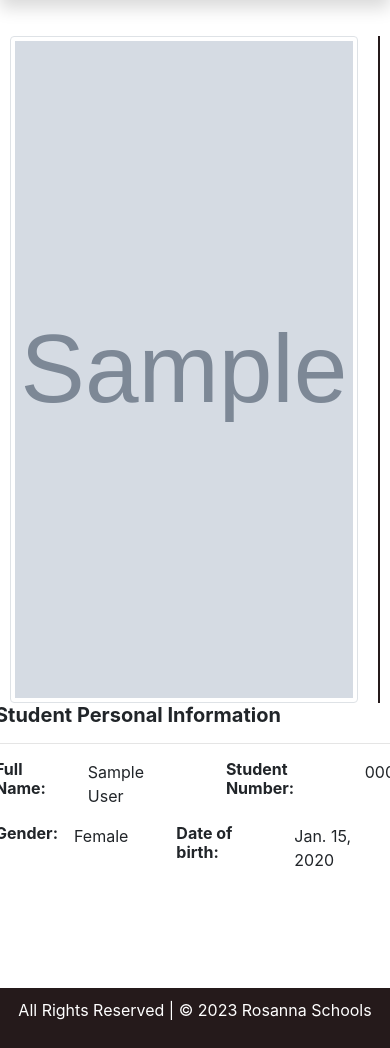
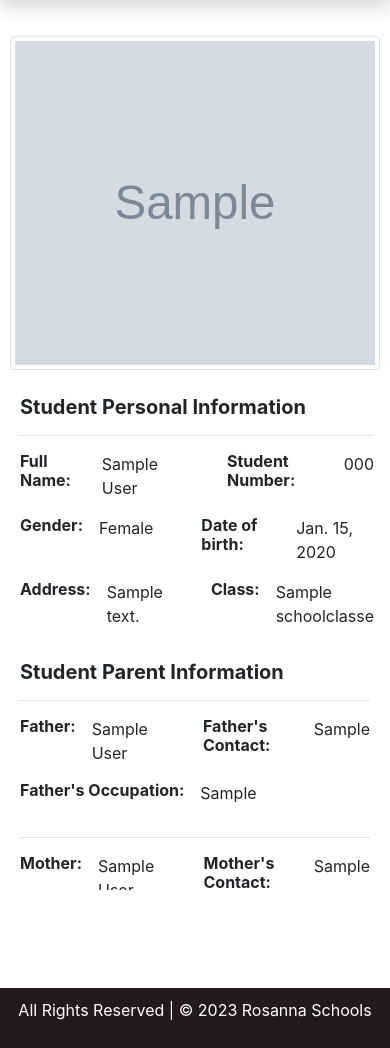
Before and after one commit to megateams/rosanna, a Django app: page /showstudent/000 in a window 390 px wide. Shown: the part 64-1112 px from the top of the page. Run offline with Django 4.2, Linux system fonts and the light colour scheme; a user stored in the database is signed in; tables that the repository leaves empty hold one stand-in row (values such as "Sample post"); grey boxes marked "Sample" are stand-in pictures; some libraries are stand-ins or nearby versions.

Commit message:
worked on the more changes

```diff
--- a/frontend/static/css/style.css
+++ b/frontend/static/css/style.css
@@ -279,6 +279,12 @@
     height: 10px;
 }
 
+.profile_image img{
+    width: 100%;
+    height: 60vh;
+    /* display: none; */
+}
+
 /* small screen */
 @media (max-width: 770px){
     .main{
@@ -418,5 +424,21 @@
         margin-top: 50px;
     }
 
+    .inner-content form{
+        /* display: none; */
+        margin-right: 10px;
+        margin-top: 10px;
+    }
+
+    .profile_image img{
+        /* display: none; */
+        height: 30vh;
+    }
+
+    .student-data
+    {
+        padding: 25px;
+    }
+
 }
 /* small screen */
--- a/frontend/templates/frontend/student/showStudent.html
+++ b/frontend/templates/frontend/student/showStudent.html
@@ -13,11 +13,11 @@
         <div class="col-md-5">
             <!-- image -->
             {% if student.profile_image %}
-                <div class="image">
-                    <img class="img-thumbnail" src="{{ student.profile_image.url }}" style="height: 60vh;">
+                <div class="profile_image">
+                    <img class="img-thumbnail" src="{{ student.profile_image.url }}" style="">
                 </div>
                 {% else %}
-                <div class="image">
+                <div class="profile_image">
                     <img src="{% static 'images/person.jpg' %}" alt="" class="img-thumbnail">
                 </div>
                 {% endif %}
```
Also changed, not shown: media/IMG-20210227-WA0008.jpg (added).
